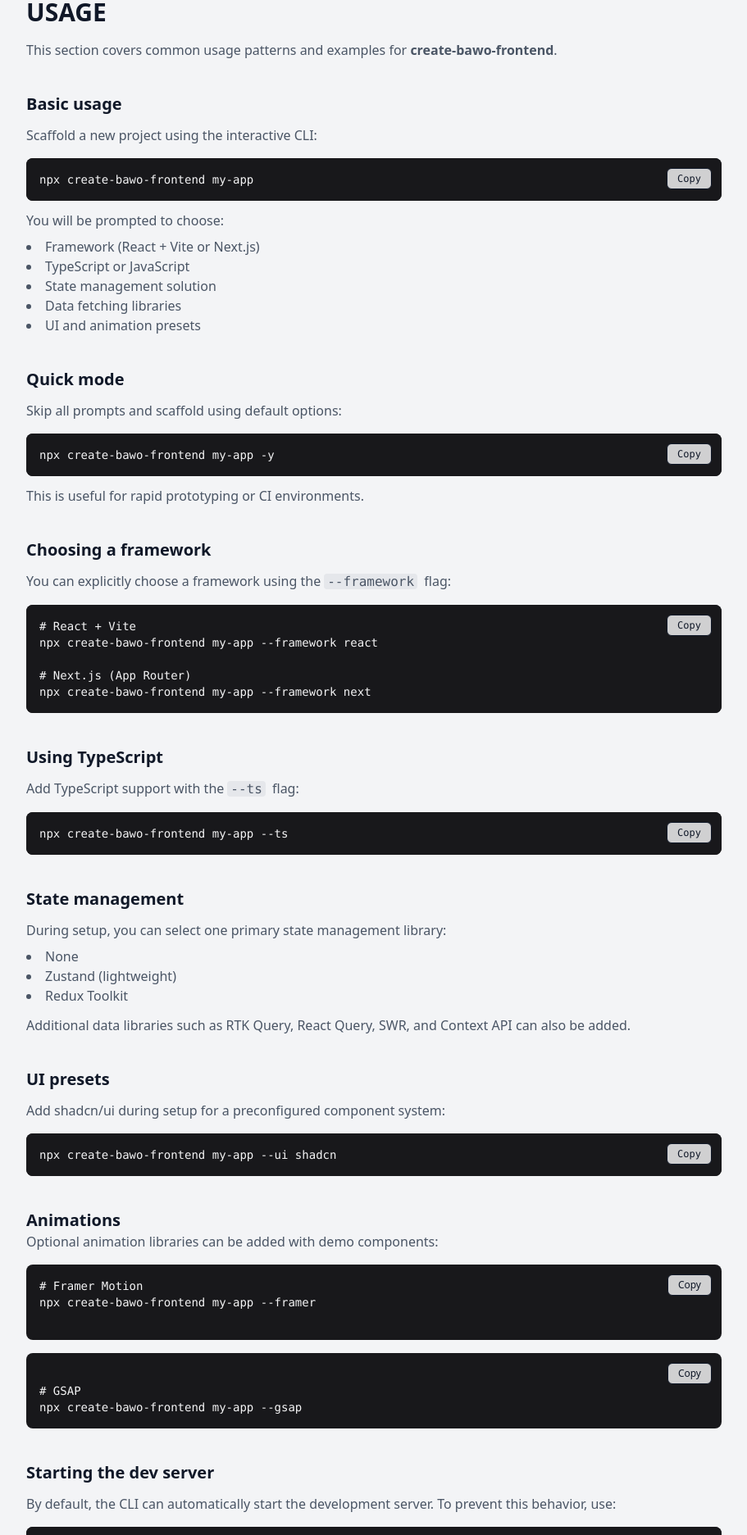
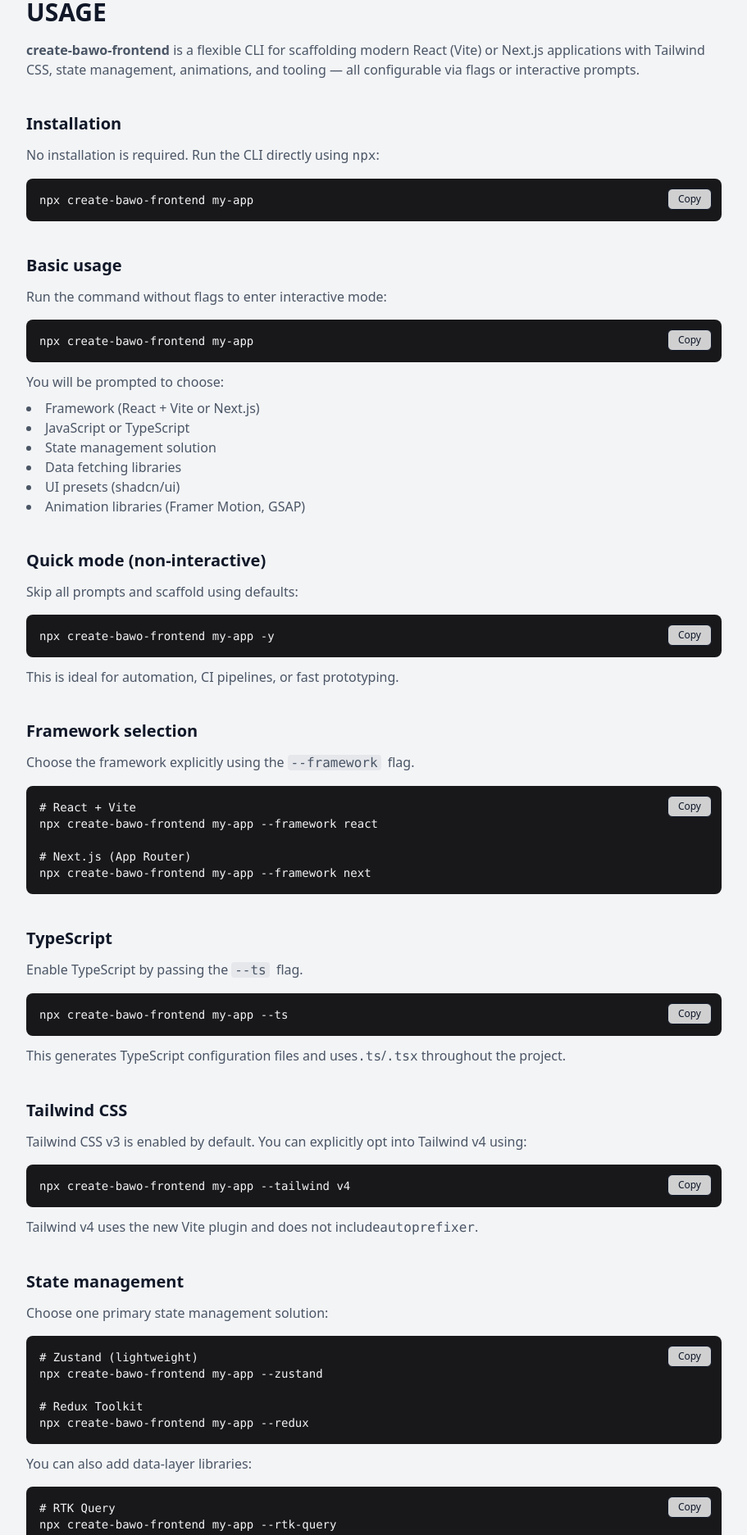
Before and after one commit to Joebakid/create-frontend-scaffold-website, a React (Vite) app: page /docs/usage in a window 1280 px wide. Shown: the part 180-2053 px from the top of the page at 82% size, without its empty margins (184-1095 px from the left). Built offline with nearby package versions, Linux system fonts and the light colour scheme.

Commit message:
changes to code at the usage page

```diff
--- a/src/components/CodeBlock.jsx
+++ b/src/components/CodeBlock.jsx
@@ -3,7 +3,7 @@
 export default function CodeBlock({ code, language = "bash" }) {
   return (
     <div className="relative mt-4">
-      <pre className="overflow-x-auto rounded-lg bg-zinc-900 p-4 text-zinc-100 text-sm cursor-pointer">
+      <pre className="overflow-x-auto rounded-lg bg-zinc-900 p-4 text-zinc-100 text-sm ">
         <code className={`language-${language}`}>
           {code}
         </code>
--- a/src/pages/Usage.jsx
+++ b/src/pages/Usage.jsx
@@ -8,60 +8,71 @@
       <h1 className="text-3xl font-bold uppercase">Usage</h1>
 
       <p className="mt-4 text-gray-600">
-        This section covers common usage patterns and examples for
-        <strong> create-bawo-frontend</strong>.
+        <strong>create-bawo-frontend</strong> is a flexible CLI for scaffolding
+        modern React (Vite) or Next.js applications with Tailwind CSS, state
+        management, animations, and tooling — all configurable via flags or
+        interactive prompts.
       </p>
+
+      {/* Installation */}
+      <section className="mt-10">
+        <h2 className="text-xl font-semibold">Installation</h2>
+
+        <p className="mt-3 text-gray-600">
+          No installation is required. Run the CLI directly using <code>npx</code>:
+        </p>
+
+        <CodeBlock code="npx create-bawo-frontend my-app" />
+      </section>
 
       {/* Basic usage */}
       <section className="mt-10">
         <h2 className="text-xl font-semibold">Basic usage</h2>
 
         <p className="mt-3 text-gray-600">
-          Scaffold a new project using the interactive CLI:
+          Run the command without flags to enter interactive mode:
         </p>
 
-        <pre className="mt-4 p-0 rounded-lg bg-zinc-900">
         <CodeBlock code="npx create-bawo-frontend my-app" />
-        </pre>
 
-        <p className="mt-3 text-gray-600">You will be prompted to choose:</p>
+        <p className="mt-3 text-gray-600">
+          You will be prompted to choose:
+        </p>
 
         <ul className="mt-2 list-disc list-inside text-gray-600">
           <li>Framework (React + Vite or Next.js)</li>
-          <li>TypeScript or JavaScript</li>
+          <li>JavaScript or TypeScript</li>
           <li>State management solution</li>
           <li>Data fetching libraries</li>
-          <li>UI and animation presets</li>
+          <li>UI presets (shadcn/ui)</li>
+          <li>Animation libraries (Framer Motion, GSAP)</li>
         </ul>
       </section>
 
       {/* Quick mode */}
       <section className="mt-10">
-        <h2 className="text-xl font-semibold">Quick mode</h2>
+        <h2 className="text-xl font-semibold">Quick mode (non-interactive)</h2>
 
         <p className="mt-3 text-gray-600">
-          Skip all prompts and scaffold using default options:
+          Skip all prompts and scaffold using defaults:
         </p>
 
-        <pre className="mt-4 p-0 rounded-lg bg-zinc-900">
         <CodeBlock code="npx create-bawo-frontend my-app -y" />
-        </pre>
 
         <p className="mt-3 text-gray-600">
-          This is useful for rapid prototyping or CI environments.
+          This is ideal for automation, CI pipelines, or fast prototyping.
         </p>
       </section>
 
-      {/* Framework selection */}
+      {/* Framework */}
       <section className="mt-10">
-        <h2 className="text-xl font-semibold">Choosing a framework</h2>
+        <h2 className="text-xl font-semibold">Framework selection</h2>
 
         <p className="mt-3 text-gray-600">
-          You can explicitly choose a framework using the
-          <code className="px-1 mx-1 bg-gray-200 rounded">--framework</code> flag:
+          Choose the framework explicitly using the
+          <code className="px-1 mx-1 bg-gray-200 rounded">--framework</code> flag.
         </p>
 
-        <pre className="mt-4 p-0 rounded-lg bg-zinc-900">
         <CodeBlock
           code={`# React + Vite
 npx create-bawo-frontend my-app --framework react
@@ -69,21 +80,40 @@
 # Next.js (App Router)
 npx create-bawo-frontend my-app --framework next`}
         />
-        </pre>
       </section>
 
       {/* TypeScript */}
       <section className="mt-10">
-        <h2 className="text-xl font-semibold">Using TypeScript</h2>
+        <h2 className="text-xl font-semibold">TypeScript</h2>
 
         <p className="mt-3 text-gray-600">
-          Add TypeScript support with the
-          <code className="px-1 mx-1 bg-gray-200 rounded">--ts</code> flag:
+          Enable TypeScript by passing the
+          <code className="px-1 mx-1 bg-gray-200 rounded">--ts</code> flag.
         </p>
 
-        <pre className="mt-4 p-0 rounded-lg bg-zinc-900">
         <CodeBlock code="npx create-bawo-frontend my-app --ts" />
-        </pre>
+
+        <p className="mt-3 text-gray-600">
+          This generates TypeScript configuration files and uses
+          <code>.ts</code>/<code>.tsx</code> throughout the project.
+        </p>
+      </section>
+
+      {/* Tailwind */}
+      <section className="mt-10">
+        <h2 className="text-xl font-semibold">Tailwind CSS</h2>
+
+        <p className="mt-3 text-gray-600">
+          Tailwind CSS v3 is enabled by default. You can explicitly opt into
+          Tailwind v4 using:
+        </p>
+
+        <CodeBlock code="npx create-bawo-frontend my-app --tailwind v4" />
+
+        <p className="mt-3 text-gray-600">
+          Tailwind v4 uses the new Vite plugin and does not include
+          <code>autoprefixer</code>.
+        </p>
       </section>
 
       {/* State management */}
@@ -91,19 +121,34 @@
         <h2 className="text-xl font-semibold">State management</h2>
 
         <p className="mt-3 text-gray-600">
-          During setup, you can select one primary state management library:
+          Choose one primary state management solution:
         </p>
 
-        <ul className="mt-2 list-disc list-inside text-gray-600">
-          <li>None</li>
-          <li>Zustand (lightweight)</li>
-          <li>Redux Toolkit</li>
-        </ul>
+        <CodeBlock
+          code={`# Zustand (lightweight)
+npx create-bawo-frontend my-app --zustand
+
+# Redux Toolkit
+npx create-bawo-frontend my-app --redux`}
+        />
 
         <p className="mt-3 text-gray-600">
-          Additional data libraries such as RTK Query, React Query, SWR, and
-          Context API can also be added.
+          You can also add data-layer libraries:
         </p>
+
+        <CodeBlock
+          code={`# RTK Query
+npx create-bawo-frontend my-app --rtk-query
+
+# React Query (TanStack)
+npx create-bawo-frontend my-app --react-query
+
+# SWR
+npx create-bawo-frontend my-app --swr
+
+# Context API
+npx create-bawo-frontend my-app --context`}
+        />
       </section>
 
       {/* UI */}
@@ -111,51 +156,64 @@
         <h2 className="text-xl font-semibold">UI presets</h2>
 
         <p className="mt-3 text-gray-600">
-          Add shadcn/ui during setup for a preconfigured component system:
+          Add <strong>shadcn/ui</strong> with a preconfigured setup:
         </p>
 
-        <pre className="mt-4 p-0 rounded-lg bg-zinc-900">
         <CodeBlock code="npx create-bawo-frontend my-app --ui shadcn" />
-        </pre>
+
+        <p className="mt-3 text-gray-600">
+          Note: shadcn/ui is currently supported with Tailwind v3 only.
+        </p>
       </section>
 
       {/* Animations */}
       <section className="mt-10">
         <h2 className="text-xl font-semibold">Animations</h2>
 
-        <p className=" text-gray-600">
-          Optional animation libraries can be added with demo components:
+        <p className="mt-3 text-gray-600">
+          Add animation libraries with optional demo components:
         </p>
-
 
         <CodeBlock
           code={`# Framer Motion
 npx create-bawo-frontend my-app --framer
- `}
+
+# GSAP
+npx create-bawo-frontend my-app --gsap
+
+# Both
+npx create-bawo-frontend my-app --framer --gsap`}
         />
-
-
-            <CodeBlock
-            code={`
-# GSAP
-npx create-bawo-frontend my-app --gsap`}
-          />
-
       </section>
 
       {/* Dev server */}
       <section className="mt-10">
-        <h2 className="text-xl font-semibold">Starting the dev server</h2>
+        <h2 className="text-xl font-semibold">Development server</h2>
 
         <p className="mt-3 text-gray-600">
-          By default, the CLI can automatically start the development server.
-          To prevent this behavior, use:
+          By default, the CLI can start the dev server automatically.
+          Disable this behavior using:
         </p>
 
-        <pre className="mt-4 p-0 rounded-lg bg-zinc-900">
         <CodeBlock code="npx create-bawo-frontend my-app --no-start" />
-        </pre>
       </section>
+
+
+
+       <section className="mt-10">
+  <h2 className="text-xl font-semibold">My Go-to setup</h2>
+
+  <p className="mt-3 text-gray-600">
+    This is my preferred setup for most projects. It combines TypeScript,
+    Tailwind v4, GSAP, Framer Motion, and Redux Toolkit on Next.js for a
+    scalable and production-ready workflow.
+  </p>
+
+  <CodeBlock
+    code="npx create-bawo-frontend my-app --framework next --ts --tailwind v4 --redux --gsap --framer -y"
+  />
+</section>
+
     </div>
   );
 }
```
Lines whose indentation alone changed are shown as unchanged.
